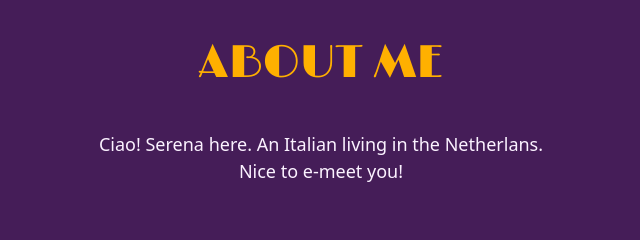
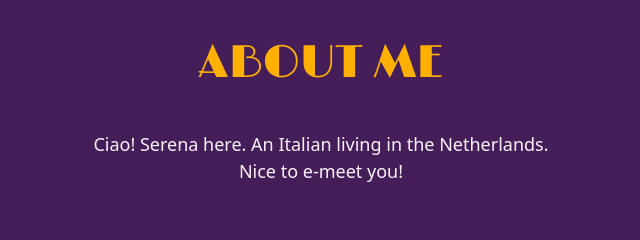
Before and after one commit to Sera-iso/Personal-Portfolio, a plain HTML site: page index.html in a window 1280 px wide. Shown: the part 2820-3060 px from the top of the page, 319-959 px from the left. Drawn offline with nearby package versions, Linux system fonts and the light colour scheme.

Commit message:
Corrected caption

```diff
--- a/index.html
+++ b/index.html
@@ -101,9 +101,8 @@ Want to follow my journey into programming? Checkout my IG: @codewithsera
                 <div class="about" id="about">
                     <h5 class="header-medium">ABOUT ME</h5>
                     <p class="text-small">
-                        Ciao! Serena here. An Italian living in the Netherlans.
-                        <br />
-                        Nice to e-meet you!
+                        Ciao! Serena here. An Italian living in the Netherlands.
+                        <br />Nice to e-meet you!
                         </p>
                     <div class="game">
                         <p class="text-small">
```
